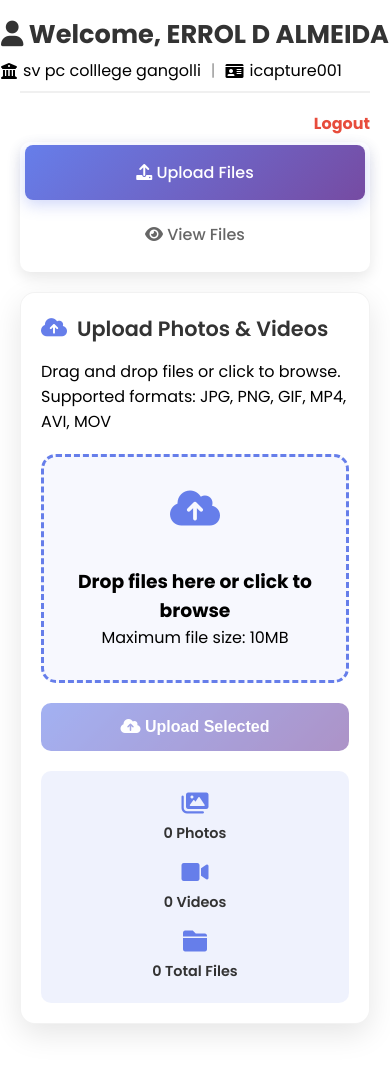
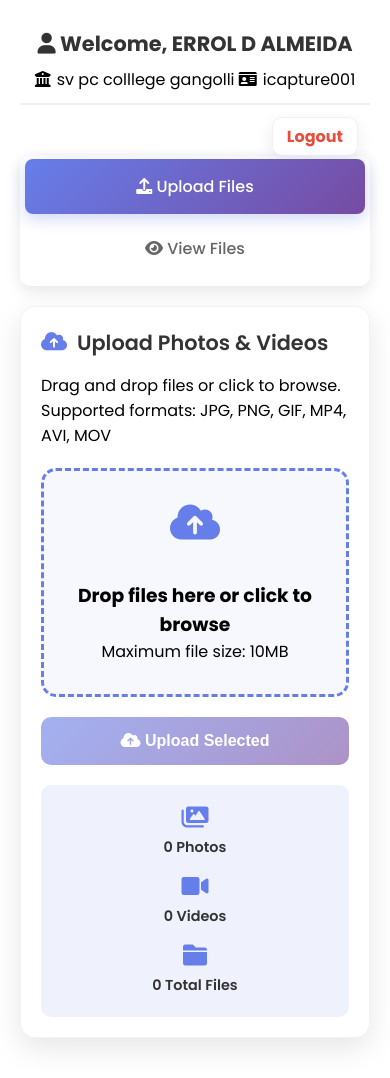
Before and after one commit to Chethan77667/i-capture, a Flask app: page /user/dashboard in a window 390 px wide. Before the commit the page ends 1034 px from the top, so only its background shows below. Run offline with Flask 3, Linux system fonts and the light colour scheme; a user stored in the database is signed in.

Commit message:
errol pc1111

```diff
--- a/app.py
+++ b/app.py
@@ -176,13 +176,19 @@ def edit_participant(participant_id):
     data = request.get_json(silent=True) or {}
     name = data.get('name')
     phone = data.get('phone')
+    new_pid = data.get('participant_id')
     college_id = data.get('college_id')
     if name:
         participant.name = name
     if phone:
         participant.phone = phone
-    if college_id:
-        participant.college_id = int(college_id)
+    if new_pid:
+        # Ensure uniqueness
+        existing = Participant.query.filter(Participant.participant_id == new_pid, Participant.id != participant_id).first()
+        if existing:
+            return jsonify(success=False, message='Participant ID already exists'), 400
+        participant.participant_id = new_pid
+    # College is fixed; ignore incoming college_id updates
     db.session.commit()
     return jsonify(success=True, message='Participant updated')
 
@@ -231,6 +237,8 @@ def user_login():
             session['participant_id'] = participant.id
             session['participant_name'] = participant.name
             session['college_name'] = participant.college.name
+            # Save human-readable participant identifier for folder naming
+            session['participant_code'] = participant.participant_id
             flash('Login successful!', 'success')
             return redirect(url_for('user_dashboard'))
         else:
@@ -266,8 +274,13 @@ def upload_file():
 
     if file:
         # Create user-specific folder and images subfolder
-        participant_id = session['participant_id']
-        base_user_folder = os.path.join(app.config['UPLOAD_FOLDER'], str(participant_id))
+        # Numeric database id for relations
+        participant_id = session.get('participant_id')
+        participant_code = session.get('participant_code')
+        if not participant_code:
+            # Fallback to numeric id if not present
+            participant_code = str(participant_id)
+        base_user_folder = os.path.join(app.config['UPLOAD_FOLDER'], str(participant_code))
         images_folder = os.path.join(base_user_folder, 'images')
         os.makedirs(images_folder, exist_ok=True)
 
@@ -353,14 +366,14 @@ def admin_delete_upload(upload_id):
     db.session.commit()
     return jsonify(success=True)
 
-@app.route('/uploads/<int:participant_id>/<filename>')
-def uploaded_file(participant_id, filename):
+@app.route('/uploads/<participant_folder>/<filename>')
+def uploaded_file(participant_folder, filename):
     # Prefer new structure: uploads/<id>/images/<filename>
-    images_path = os.path.join(app.config['UPLOAD_FOLDER'], str(participant_id), 'images', filename)
+    images_path = os.path.join(app.config['UPLOAD_FOLDER'], str(participant_folder), 'images', filename)
     if os.path.exists(images_path):
         return send_file(images_path)
     # Backward compatibility: old structure uploads/<id>/<filename>
-    legacy_path = os.path.join(app.config['UPLOAD_FOLDER'], str(participant_id), filename)
+    legacy_path = os.path.join(app.config['UPLOAD_FOLDER'], str(participant_folder), filename)
     return send_file(legacy_path)
 
 @app.route('/logout')
--- a/static/css/style.css
+++ b/static/css/style.css
@@ -47,6 +47,11 @@ body::before {
     top: 20px;
     right: 20px;
     z-index: 1000;
+}
+
+/* Hide empty flash container so it doesn't show in UI */
+.flash-messages:empty {
+    display: none;
 }
 
 .flash-message {
@@ -506,7 +511,8 @@ tr:hover {
         display: none;
     }
     .container {
-        padding: 0;
+        padding: 12px 0 0 0; /* add small top gap so header isn't cut */
+        padding-top: calc(env(safe-area-inset-top, 0px) + 12px);
     }
 
     .login-card {
@@ -566,7 +572,11 @@ tr:hover {
     }
 
     .dashboard-title {
-        font-size: 1.5rem;
+        font-size: 1.6rem;
+        white-space: normal;           /* allow wrap for very long names */
+        word-break: break-word;
+        text-align: center;
+        line-height: 1.2;
     }
 
     .card {
@@ -579,6 +589,16 @@ tr:hover {
 
     .upload-icon {
         font-size: 2.5rem;
+    }
+
+    /* Improve header spacing and prevent overlap */
+    .dashboard-header {
+        margin-bottom: 16px;
+        padding-bottom: 10px;
+    }
+    .logout-row {
+        margin-top: 8px;
+        padding-right: 12px;
     }
 }
 
--- a/static/js/main.js
+++ b/static/js/main.js
@@ -6,6 +6,7 @@ document.addEventListener('DOMContentLoaded', function() {
     initAnimations();
     initFormValidation();
     initMobileMenu();
+    initFlashAutoDismiss();
 });
 
 // File Upload Functionality
@@ -264,12 +265,12 @@ function showNotification(message, type = 'info') {
 
     document.body.appendChild(notification);
 
-    // Auto remove after 5 seconds
+    // Auto remove after 2 seconds
     setTimeout(() => {
         if (notification.parentNode) {
             notification.remove();
         }
-    }, 5000);
+    }, 2000);
 }
 
 // Loading States
@@ -281,6 +282,15 @@ function showLoading(element) {
 function hideLoading(element, originalText) {
     element.innerHTML = originalText;
     element.disabled = false;
+}
+
+// Auto-dismiss Flask flash messages after 2 seconds
+function initFlashAutoDismiss() {
+    const flashes = document.querySelectorAll('.flash-message');
+    if (!flashes.length) return;
+    setTimeout(() => {
+        flashes.forEach(f => f.remove());
+    }, 2000);
 }
 
 // File Preview
--- a/templates/admin_participant_files.html
+++ b/templates/admin_participant_files.html
@@ -105,11 +105,11 @@
             <div class="file-item" data-type="{{ upload.file_type }}">
                 <div class="file-preview">
                     {% if upload.file_type == 'image' %}
-                        <img src="{{ url_for('uploaded_file', participant_id=participant.id, filename=upload.filename) }}"
+                        <img src="{{ url_for('uploaded_file', participant_folder=participant.participant_id, filename=upload.filename) }}"
                              alt="{{ upload.original_filename }}" class="preview-image">
                     {% else %}
                         <video class="preview-video" muted>
-                            <source src="{{ url_for('uploaded_file', participant_id=participant.id, filename=upload.filename) }}" type="video/mp4">
+                            <source src="{{ url_for('uploaded_file', participant_folder=participant.participant_id, filename=upload.filename) }}" type="video/mp4">
                         </video>
                         <div class="video-overlay">
                             <i class="fas fa-play"></i>
@@ -129,7 +129,7 @@
                         {% endif %}
                     </div>
                     <div class="admin-actions">
-                        <button class="icon-btn view" title="Preview" onclick="previewFile('{{ url_for('uploaded_file', participant_id=participant.id, filename=upload.filename) }}', '{{ upload.file_type }}')"><i class="fas fa-eye"></i></button>
+                        <button class="icon-btn view" title="Preview" onclick="previewFile('{{ url_for('uploaded_file', participant_folder=participant.participant_id, filename=upload.filename) }}', '{{ upload.file_type }}')"><i class="fas fa-eye"></i></button>
                         <button class="icon-btn delete" title="Delete" onclick="confirmDeleteUpload({{ upload.id }})"><i class="fas fa-trash"></i></button>
                     </div>
                 </div>
--- a/templates/user_dashboard.html
+++ b/templates/user_dashboard.html
@@ -9,15 +9,16 @@
             <h1 class="dashboard-title">
                 <i class="fas fa-user"></i> Welcome, {{ participant.name | upper }}
             </h1>
-            <p class="user-meta">
-                <span class="meta-item"><i class="fas fa-university"></i> {{ participant.college.name }}</span>
-                <span class="meta-sep">|</span>
-                <span class="meta-item"><i class="fas fa-id-card"></i> {{ participant.participant_id }}</span>
+            <p class="user-meta" style="justify-content:center; text-align:center;">
+            <span class="meta-item"><i class="fas fa-university"></i> {{ participant.college.name }}</span>
+            <span class="meta-item"><i class="fas fa-id-card"></i> {{ participant.participant_id }}</span>
             </p>
         </div>
     </div>
     <div class="logout-row">
-        <a href="{{ url_for('logout') }}" class="logout-link">Logout</a>
+        <div class="logout-box">
+            <a href="{{ url_for('logout') }}" class="logout-link">Logout</a>
+        </div>
     </div>
 
     <div class="nav-tabs">
@@ -80,11 +81,11 @@
                 <div class="recent-item">
                     <div class="file-preview">
                         {% if upload.file_type == 'image' %}
-                            <img src="{{ url_for('uploaded_file', participant_id=participant.id, filename=upload.filename) }}"
+                            <img src="{{ url_for('uploaded_file', participant_folder=participant.participant_id, filename=upload.filename) }}"
                                  alt="{{ upload.original_filename }}" class="preview-image">
                         {% else %}
                             <video class="preview-video">
-                                <source src="{{ url_for('uploaded_file', participant_id=participant.id, filename=upload.filename) }}" type="video/mp4">
+                                <source src="{{ url_for('uploaded_file', participant_folder=participant.participant_id, filename=upload.filename) }}" type="video/mp4">
                             </video>
                         {% endif %}
                     </div>
@@ -121,7 +122,7 @@
 
                 <div class="file-grid">
                     {% for upload in uploads %}
-                    <div class="file-item" data-type="{{ upload.file_type }}" onclick="previewFile('{{ url_for('uploaded_file', participant_id=participant.id, filename=upload.filename) }}', '{{ upload.file_type }}')">
+                    <div class="file-item" data-type="{{ upload.file_type }}" onclick="previewFile('{{ url_for('uploaded_file', participant_folder=participant.participant_id, filename=upload.filename) }}', '{{ upload.file_type }}')">
                         <div class="file-icon {{ upload.file_type }}">
                             {% if upload.file_type == 'image' %}
                                 <i class="fas fa-image"></i>
@@ -204,6 +205,14 @@
 }
 
 .user-meta { margin-top: 10px; }
+
+.logout-box {
+    background: #ffffff;
+    border: 1px solid #f0f0f0;
+    box-shadow: 0 6px 18px rgba(0,0,0,0.08);
+    border-radius: 10px;
+    padding: 6px 14px;
+}
 
 .upload-form {
     margin-bottom: 20px;
@@ -409,6 +418,26 @@
         justify-content: center;
     }
 }
+
+@media (max-width: 480px) {
+  .dashboard-title {
+    font-size: 1.3rem;
+    line-height: 1.2;
+    word-break: break-word;
+    white-space: normal;
+    text-align: center;
+  }
+  .user-meta {
+    display: block !important;
+    text-align: center;
+    margin-top: 10px;
+  }
+  .meta-item {
+    display: block;
+    margin-bottom: 3px;
+    text-align: center;
+  }
+}
 </style>
 
 <script>
```
Also changed, not shown: templates/admin_dashboard.html (+9 -12 lines), templates/view_files.html (+5 -5 lines), instance/icapture.db, uploads/4/images/1.png (deleted), uploads/4/images/2.png (deleted), uploads/4/images/3.png (deleted), uploads/4/images/4.png (deleted), uploads/4/images/5.webp (deleted).
